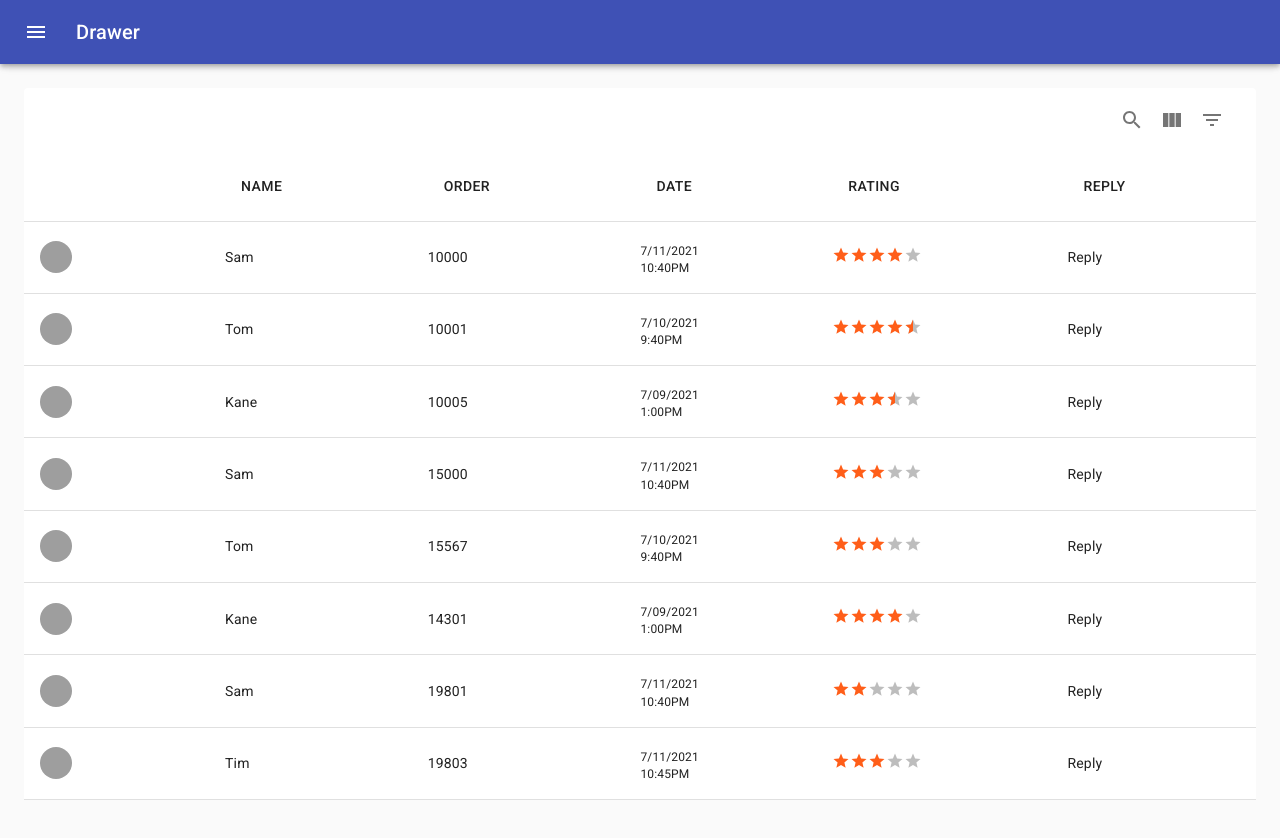
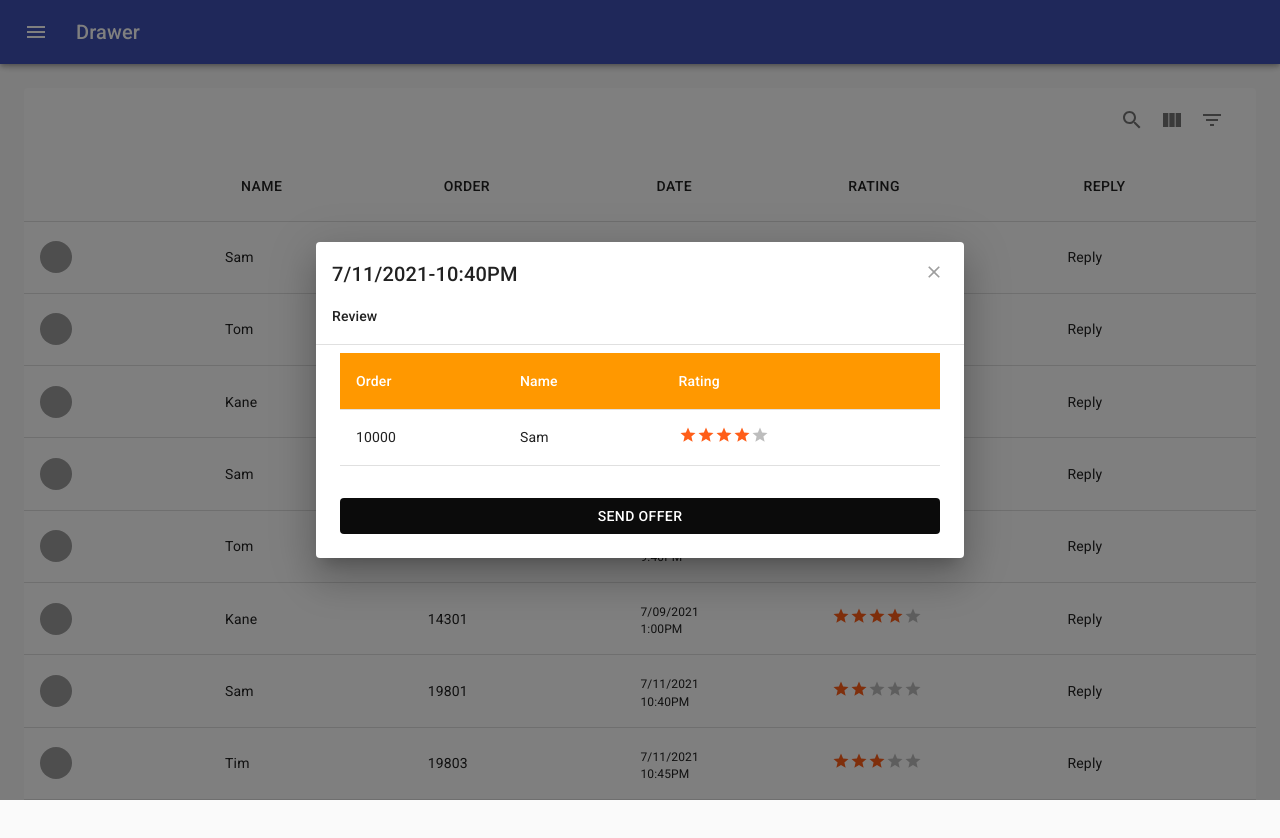
Before and after one commit to gimhanr9/react-notes, a React (Create React App) app: page /reviews in a window 1280 px wide. Both pictures are taken after a click on the element 933 px from the left and 257 px from the top of the page. Shown: the top 838 px of the page. Built offline with nearby package versions, Linux system fonts and the light colour scheme; grey boxes are pictures that could not be loaded.

Commit message:
Review Table Functionality

```diff
--- /dev/null
+++ b/src/Components/Reviews/ReplyDialog.jsx
@@ -0,0 +1,105 @@
+import React from "react";
+import Dialog from "@material-ui/core/Dialog";
+import DialogContent from "@material-ui/core/DialogContent";
+//import DialogTitle from "@material-ui/core/DialogTitle";
+import Divider from "@material-ui/core/Divider";
+import { makeStyles } from "@material-ui/core/styles";
+import Avatar from "@material-ui/core/Avatar";
+import Typography from "@material-ui/core/Typography";
+import Grid from "@material-ui/core/Grid";
+/*import List from "@material-ui/core/List";
+import Box from "@material-ui/core/Box";*/
+import Button from "@material-ui/core/Button";
+import ListItem from "@material-ui/core/ListItem";
+import ListItemText from "@material-ui/core/ListItemText";
+import ListItemAvatar from "@material-ui/core/ListItemAvatar";
+import TextField from "@material-ui/core/TextField";
+import Box from "@material-ui/core/Box";
+import PropTypes from "prop-types";
+const useStyles = makeStyles((theme) => ({
+  table: {
+    minWidth: 600,
+  },
+  button: {
+    backgroundColor: "#0b0b0b",
+    color: "#ffffff",
+    "&:hover": {
+      backgroundColor: "#0b0b0b",
+      color: "#ffffff",
+    },
+  },
+  large: {
+    width: theme.spacing(7),
+    height: theme.spacing(7),
+    marginRight: theme.spacing(2),
+  },
+
+  textField: {
+    width: "100%",
+  },
+}));
+
+function ReplyDialog(props) {
+  const { open, name, avatar, orderId, date } = props;
+  const classes = useStyles();
+
+  function handleClose() {
+    props.handleClose();
+  }
+  return (
+    <Dialog maxWidth="sm" open={open} onClose={handleClose} fullWidth>
+      <ListItem>
+        <ListItemAvatar>
+          <Avatar className={classes.large} src={avatar} alt="" />
+        </ListItemAvatar>
+        <ListItemText primary={name} />
+      </ListItem>
+      <DialogContent>
+        <Grid container justifyContent="space-between">
+          <Grid item>
+            <Typography variant="h5">{"Order " + orderId}</Typography>
+          </Grid>
+          <Grid item>
+            <Typography variant="body2">{date}</Typography>
+          </Grid>
+        </Grid>
+
+        <Divider />
+        <Box m={2} />
+        <Grid container>
+          <Grid item lg={12}>
+            <TextField
+              className={classes.textField}
+              required
+              id="outlined-required"
+              label="Reply"
+              variant="outlined"
+              multiline={true}
+              maxRows={10}
+            />
+          </Grid>
+        </Grid>
+        <Box m={2} />
+        <Grid container justifyContent="flex-end">
+          <Grid item>
+            <Button color="primary" onClick={handleClose}>
+              Cancel
+            </Button>
+          </Grid>
+          <Grid item>
+            <Button color="primary">Reply</Button>
+          </Grid>
+        </Grid>
+      </DialogContent>
+    </Dialog>
+  );
+}
+ReplyDialog.propTypes = {
+  open: PropTypes.bool,
+  handleClose: PropTypes.func,
+  name: PropTypes.string,
+  avatar: PropTypes.string,
+  orderId: PropTypes.string,
+  date: PropTypes.string,
+};
+export default ReplyDialog;
--- a/src/Components/Reviews/ReviewDialog.jsx
+++ b/src/Components/Reviews/ReviewDialog.jsx
@@ -1,5 +1,139 @@
-function ReviewDialog() {
-  return <div></div>;
+import React from "react";
+import Dialog from "@material-ui/core/Dialog";
+import DialogContent from "@material-ui/core/DialogContent";
+import DialogTitle from "@material-ui/core/DialogTitle";
+import Typography from "@material-ui/core/Typography";
+import Table from "@material-ui/core/Table";
+import TableBody from "@material-ui/core/TableBody";
+import TableCell from "@material-ui/core/TableCell";
+import TableRow from "@material-ui/core/TableRow";
+import TableHead from "@material-ui/core/TableHead";
+import Box from "@material-ui/core/Box";
+import Divider from "@material-ui/core/Divider";
+import { withStyles, makeStyles } from "@material-ui/core/styles";
+import Button from "@material-ui/core/Button";
+import IconButton from "@material-ui/core/IconButton";
+import Rating from "@material-ui/lab/Rating";
+import CloseIcon from "@material-ui/icons/Close";
+import PropTypes from "prop-types";
+
+const StyledTableCell = withStyles((theme) => ({
+  head: {
+    backgroundColor: theme.palette.warning.main,
+    color: theme.palette.common.white,
+  },
+  body: {
+    fontSize: 14,
+  },
+}))(TableCell);
+
+const useStyles = makeStyles({
+  table: {
+    minWidth: 600,
+  },
+
+  button: {
+    backgroundColor: "#0b0b0b",
+    color: "#ffffff",
+    "&:hover": {
+      backgroundColor: "#0b0b0b",
+      color: "#ffffff",
+    },
+  },
+});
+
+const styles = (theme) => ({
+  root: {
+    margin: 0,
+    padding: theme.spacing(2),
+  },
+  closeButton: {
+    position: "absolute",
+    right: theme.spacing(1),
+    top: theme.spacing(1),
+    color: theme.palette.grey[500],
+  },
+});
+const StyledDialogTitle = withStyles(styles)((props) => {
+  const { children, classes, onClose, ...other } = props;
+  return (
+    <DialogTitle disableTypography className={classes.root} {...other}>
+      <Typography variant="h6">{children}</Typography>
+      {onClose ? (
+        <IconButton
+          aria-label="close"
+          className={classes.closeButton}
+          onClick={onClose}
+        >
+          <CloseIcon fontSize="small" />
+        </IconButton>
+      ) : null}
+    </DialogTitle>
+  );
+});
+
+function ReviewDialog(props) {
+  const { open, orderId, date, rating, name, time } = props;
+  const classes = useStyles();
+  function handleClose() {
+    props.handleClose();
+  }
+
+  return (
+    <Dialog maxWidth="lg" open={open} onClose={handleClose}>
+      <StyledDialogTitle onClose={handleClose}>
+        {date + "-" + time}
+      </StyledDialogTitle>
+      <Box display="flex" ml={2} mb={2}>
+        <Typography variant="subtitle2">Review</Typography>
+      </Box>
+      <Divider />
+
+      <DialogContent>
+        <Table className={classes.table}>
+          <TableHead>
+            <TableRow>
+              <StyledTableCell>Order</StyledTableCell>
+              <StyledTableCell>Name</StyledTableCell>
+              <StyledTableCell>Rating</StyledTableCell>
+            </TableRow>
+          </TableHead>
+          <TableBody>
+            <TableRow>
+              <TableCell>{orderId}</TableCell>
+              <TableCell>{name}</TableCell>
+              <TableCell>
+                <Rating
+                  value={rating}
+                  precision={0.5}
+                  style={{
+                    fontSize: "18px",
+                    color: "#FF5E19",
+                  }}
+                />
+              </TableCell>
+            </TableRow>
+          </TableBody>
+        </Table>
+      </DialogContent>
+
+      <Box m={3}>
+        <Button className={classes.button} fullWidth>
+          Send Offer
+        </Button>
+      </Box>
+    </Dialog>
+  );
 }
 
+ReviewDialog.propTypes = {
+  handleClose: PropTypes.func,
+  open: PropTypes.bool,
+  orderId: PropTypes.string,
+  date: PropTypes.string,
+  rating: PropTypes.number,
+  name: PropTypes.name,
+  time: PropTypes.string,
+};
+
 export default ReviewDialog;
--- a/src/Components/Reviews/ReviewTable.jsx
+++ b/src/Components/Reviews/ReviewTable.jsx
@@ -5,7 +5,6 @@ import Typography from "@material-ui/core/Typography";
 import Avatar from "@material-ui/core/Avatar";
 import Grid from "@material-ui/core/Grid";
 import { makeStyles } from "@material-ui/core/styles";
-import OrderDialog from "../Orders/OrderDialog";
 
 import Link from "@material-ui/core/Link";
 import Rating from "@material-ui/lab/Rating";
@@ -13,6 +12,8 @@ import Rating from "@material-ui/lab/Rating";
 import { createTheme } from "@material-ui/core/styles";
 import { MuiThemeProvider } from "@material-ui/core/styles";
 import { useState } from "react";
+import ReplyDialog from "./ReplyDialog";
+import ReviewDialog from "./ReviewDialog";
 
 const useStyles = makeStyles((theme) => ({
   small: {
@@ -86,12 +87,17 @@ const getMuiTheme = () =>
   });
 
 function ReviewTable() {
-  function closeDialog() {
-    setOpen(false);
+  function closeReviewDialog() {
+    setReviewOpen(false);
+  }
+
+  function closeReplyDialog() {
+    setReplyOpen(false);
   }
 
   const classes = useStyles();
-  const [open, setOpen] = useState(false);
+  const [reviewOpen, setReviewOpen] = useState(false);
+  const [replyOpen, setReplyOpen] = useState(false);
   const data = OrderData;
   const preventDefault = (event) => event.preventDefault();
 
@@ -103,8 +109,8 @@ function ReviewTable() {
         customBodyRenderLite: function render(dataIndex) {
           let img = data[dataIndex].img;
           return (
-            <Grid container alignItems="left">
-              <Grid item lg={2}>
+            <Grid container style={{ marginRight: "-20px" }}>
+              <Grid item>
                 <Avatar className={classes.small} src={img} alt="" />
               </Grid>
             </Grid>
@@ -120,7 +126,7 @@ function ReviewTable() {
           let name = data[dataIndex].name;
           return (
             <Grid container alignItems="left">
-              <Grid item lg={12}>
+              <Grid item>
                 <Typography variant="body2">{name}</Typography>
               </Grid>
             </Grid>
@@ -231,17 +237,25 @@ function ReviewTable() {
     elevation: 0,
 
     onCellClick: (colData, cellMeta) => {
-      if (cellMeta.colIndex == 2) {
+      if (cellMeta.colIndex == 5) {
         //console.log(renderId(cellMeta.dataIndex));
         //let id = renderId(cellMeta.dataIndex);
 
-        setOpen({
+        setReplyOpen({
           isOpen: true,
           name: data[cellMeta.rowIndex].name,
           orderId: data[cellMeta.rowIndex].id,
           avatar: data[cellMeta.rowIndex].img,
-          total: data[cellMeta.rowIndex].price,
           date: data[cellMeta.rowIndex].date,
+        });
+      } else if (cellMeta.colIndex == 4) {
+        setReviewOpen({
+          open: true,
+          orderId: data[cellMeta.rowIndex].id,
+          date: data[cellMeta.rowIndex].date,
+          rating: data[cellMeta.rowIndex].rating,
+          name: data[cellMeta.rowIndex].name,
+          time: data[cellMeta.rowIndex].time,
         });
       }
     },
@@ -251,14 +265,23 @@ function ReviewTable() {
       <MuiThemeProvider theme={getMuiTheme()}>
         <MUIDataTable columns={columns} data={data} options={options} />
       </MuiThemeProvider>
-      <OrderDialog
-        open={open.isOpen}
-        name={open.name}
-        avatar={open.avatar}
-        total={open.total}
-        orderId={open.orderId}
-        date={open.date}
-        handleClose={closeDialog}
+      <ReplyDialog
+        open={replyOpen.isOpen}
+        name={replyOpen.name}
+        avatar={replyOpen.avatar}
+        orderId={replyOpen.orderId}
+        date={replyOpen.date}
+        handleClose={closeReplyDialog}
+      />
+
+      <ReviewDialog
+        open={reviewOpen.open}
+        orderId={reviewOpen.orderId}
+        date={reviewOpen.date}
+        rating={reviewOpen.rating}
+        name={reviewOpen.name}
+        time={reviewOpen.time}
+        handleClose={closeReviewDialog}
       />
     </div>
   );
```
